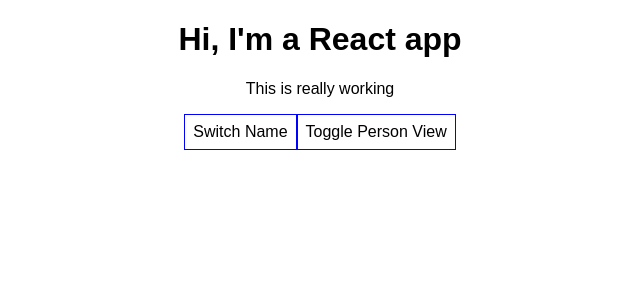
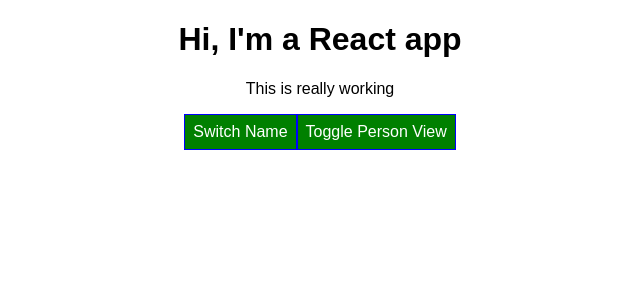
Before and after one commit to drehmke/udemy-react-course, a React (Create React App) app in the folder react-001/: page / in a window 1280 px wide. Shown: the top 300 px of the page, without its empty margins (320-960 px from the left). Built offline with nearby package versions, Linux system fonts and the light colour scheme.

Commit message:
Section 5 Lecture 63 - dynamic styles and classes

```diff
--- a/react-001/src/App.css
+++ b/react-001/src/App.css
@@ -1,4 +1,16 @@
-* { outline: 0; }
+* {
+  outline: 0;
+  box-sizing: border-box;
+}
+
 .App {
   text-align: center;
 }
+
+.red {
+  color: red;
+}
+
+.bold {
+  font-weight: bold;
+}
--- a/react-001/src/App.js
+++ b/react-001/src/App.js
@@ -51,7 +51,8 @@ class App extends Component {
 
   render() {
     const buttonStyle = {
-      backgroundColor: 'white',
+      backgroundColor: 'green',
+      color: 'white',
       font: 'inherit',
       border: '1px solid blue',
       padding: '8px'
@@ -72,12 +73,21 @@ class App extends Component {
           })}
         </div>
       )
+      buttonStyle.backgroundColor = 'red'
+    }
+
+    const workingStyle = []
+    if( this.state.persons.length <= 2) {
+      workingStyle.push('red') // workingStyle = ['red']
+    }
+    if( this.state.persons.length <= 1) {
+      workingStyle.push('bold') // workingStyle = ['red', 'bold']
     }
 
     return (
       <div className="App">
         <h1>Hi, I'm a React app</h1>
-        <p>This is really working</p>
+        <p className={workingStyle.join(' ')}>This is really working</p>
         <button
           style={buttonStyle}
           onClick={() => this.switchNameHandler('Maximilian')}
```
